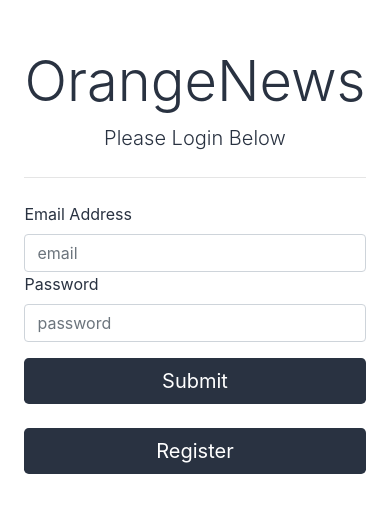
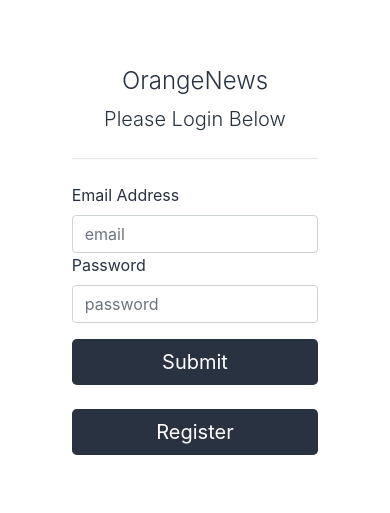
Before and after one commit to eliks93/OrangeNews, a React (Create React App) app in the folder orange-news-client/: page /login in a window 390 px wide. Shown: the part 145-658 px from the top of the page. Built offline with nearby package versions, Linux system fonts and the light colour scheme.

Commit message:
styled the page further with bootstrap and some custom css

```diff
--- a/orange-news-client/src/components/Article.js
+++ b/orange-news-client/src/components/Article.js
@@ -9,11 +9,11 @@ return (
       <img className="img-fluid rounded mx-auto d-block" src={props.image} alt="from original article"></img>
     </div>
     <div>
-      <h6>{props.publisher}</h6>
+      <h6 className="mx-auto">Published by: {props.publisher}</h6>
     </div>
     <div>
     <blockquote class="blockquote">
-      <p>{props.snippet}</p>
+      <p className="mx-auto">{props.snippet}</p>
     </blockquote>
   </div>
   <a href={props.link}>Read Full Article</a>
--- a/orange-news-client/src/components/Home.css
+++ b/orange-news-client/src/components/Home.css
@@ -43,4 +43,16 @@ li {
 
 .container {
   padding: 0%;
+  width: 90%;
 }
+
+ul {
+  padding: 0%;
+}
+
+/* Small devices (tablets, 768px and up) */
+@media (max-width: 768px) {
+  .display-4 {
+    font-size: 1.5em;
+  }
+ }
```
